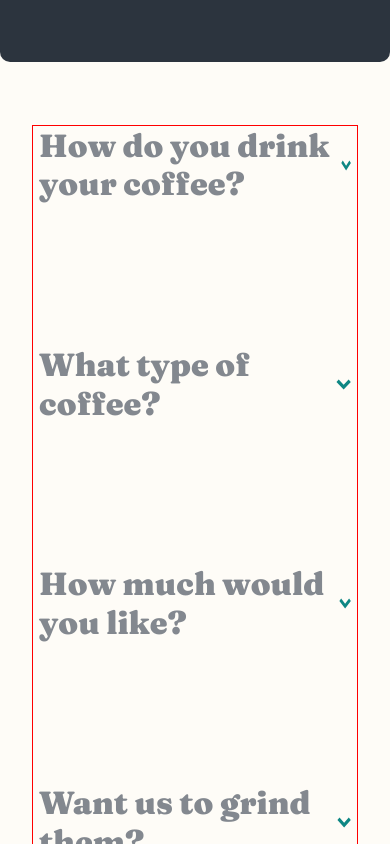
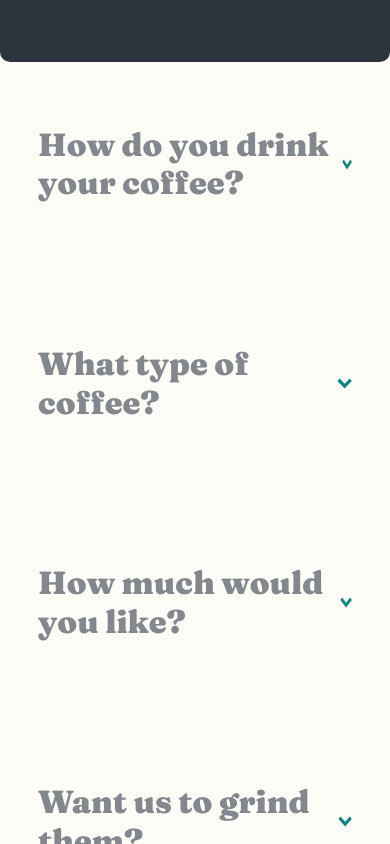
Before and after one commit to ohmymario/coffee-roasters, a Next.js app: page /subscribe in a window 390 px wide. Shown: the part 1560-2404 px from the top of the page. Built offline with nearby package versions, Linux system fonts and the light colour scheme.

Commit message:
Add styles to question to ease into tablet view

```diff
--- a/components/question/QuestionStyles.js
+++ b/components/question/QuestionStyles.js
@@ -84,7 +84,6 @@ const QuestionStyles = styled.div`
         :hover,
         :focus-visible,
         :active {
-          /* TODO: MODIFY WITH LIGHTEN RATHER THAN HARDCODED VALUE */
           background: #11a29f;
         }
         > * {
@@ -107,6 +106,28 @@ const QuestionStyles = styled.div`
       margin-bottom: 2.5em;
       h2 {
         font-size: clamp(32px, 3vw, 40px);
+      }
+    }
+  }
+
+  @media screen and (min-width: 769px) and (max-width: 1050px) {
+    .answer-container {
+      gap: 10px;
+      button {
+        padding: 32px 22px 54px 22px;
+      }
+    }
+  }
+
+  @media screen and (min-width: 769px) and (max-width: 905px) {
+    .answer-container {
+      gap: 10px;
+
+      button {
+        padding: 22px 15px 34px 15px;
+        h4 {
+          font-size: 20px;
+        }
       }
     }
   }
--- a/components/questionContainer/QuestionContainerStyles.js
+++ b/components/questionContainer/QuestionContainerStyles.js
@@ -5,7 +5,6 @@ const QuestionContainerStyles = styled.div`
   justify-content: space-between;
   padding: 85px;
   max-width: 1280px;
-  border: 1px solid red;
 
   .question {
     flex: 0 1 730px;
@@ -19,6 +18,14 @@ const QuestionContainerStyles = styled.div`
 
     .selection {
       padding-right: 40px;
+    }
+  }
+
+  @media screen and (min-width: 769px) and (max-width: 905px) {
+    padding: 85px 0 85px 0;
+
+    .selection {
+      padding-right: 20px;
     }
   }
 
```
